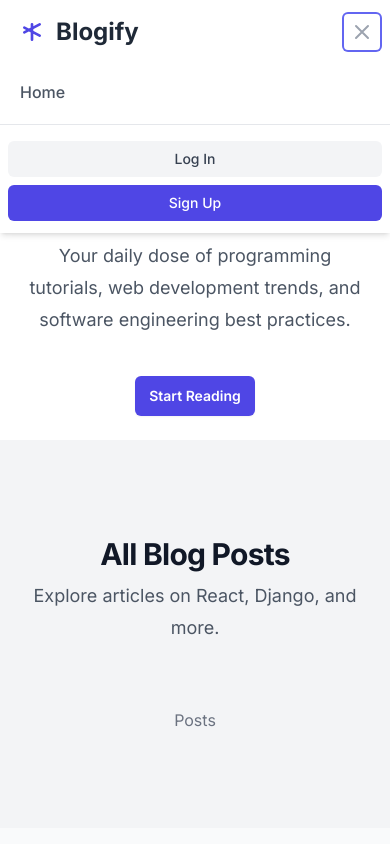
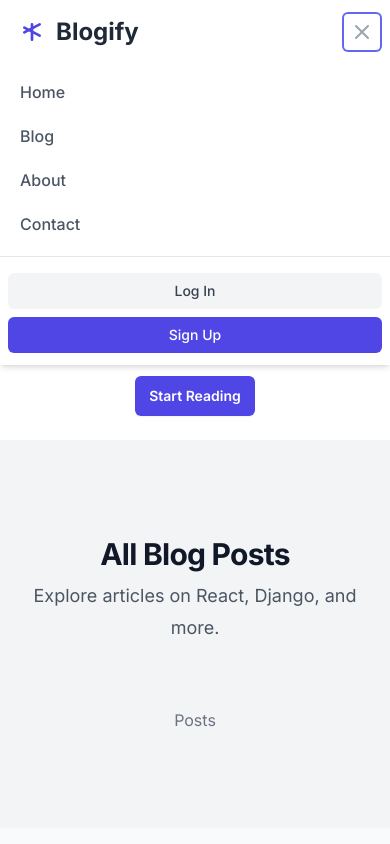
Before and after one commit to iamsahal77/blog-app_Omnify, a React (Vite) app in the folder frontend/: page / in a window 390 px wide. Both pictures are taken after a click on the button "Open main menu". Shown: the top 844 px of the page. Built offline with nearby package versions, Linux system fonts and the light colour scheme.

Commit message:
Complete Homepage

```diff
--- a/frontend/src/components/Navbar.jsx
+++ b/frontend/src/components/Navbar.jsx
@@ -48,6 +48,9 @@ const Navbar = () => {
                 <div className="md:hidden">
                     <div className="px-2 pt-2 pb-3 space-y-1 sm:px-3">
                         <Link to="/" className="text-gray-600 hover:bg-gray-100 block px-3 py-2 rounded-md text-base font-medium">Home</Link>
+                        <Link to="/blog" className="text-gray-600 hover:bg-gray-100 block px-3 py-2 rounded-md text-base font-medium">Blog</Link>
+                        <Link to="/about" className="text-gray-600 hover:bg-gray-100 block px-3 py-2 rounded-md text-base font-medium">About</Link>
+                        <Link to="/contact" className="text-gray-600 hover:bg-gray-100 block px-3 py-2 rounded-md text-base font-medium">Contact</Link>
                     </div>
                      <div className="pt-4 pb-3 border-t border-gray-200">
                         {isLoggedIn ? (
```
